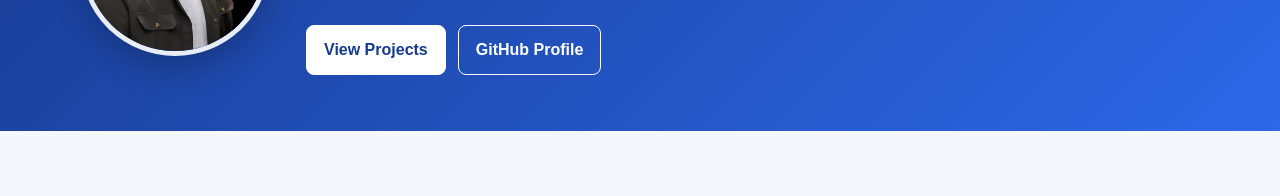
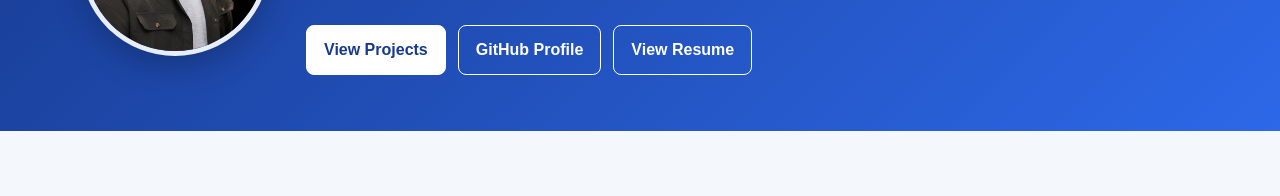
Before and after one commit to ZachWink/Zach-s-Portfolio, a plain HTML site: page index.html in a window 1280 px wide. Shown: the part 224-420 px from the top of the page. Drawn offline with Linux system fonts and the light colour scheme.

Commit message:
Add resume link to hero section in index.html

```diff
--- a/index.html
+++ b/index.html
@@ -60,6 +60,7 @@
         <div class="hero-links">
           <a class="button" href="#projects">View Projects</a>
           <a class="button secondary" href="https://github.com/ZachWink" target="_blank" rel="noopener noreferrer">GitHub Profile</a>
+          <a class="button secondary" href="Documents/Zach_Wink_Data_Analyst_Resume.pdf" target="_blank" rel="noopener noreferrer">View Resume</a>
         </div>
       </div>
     </div>
```
